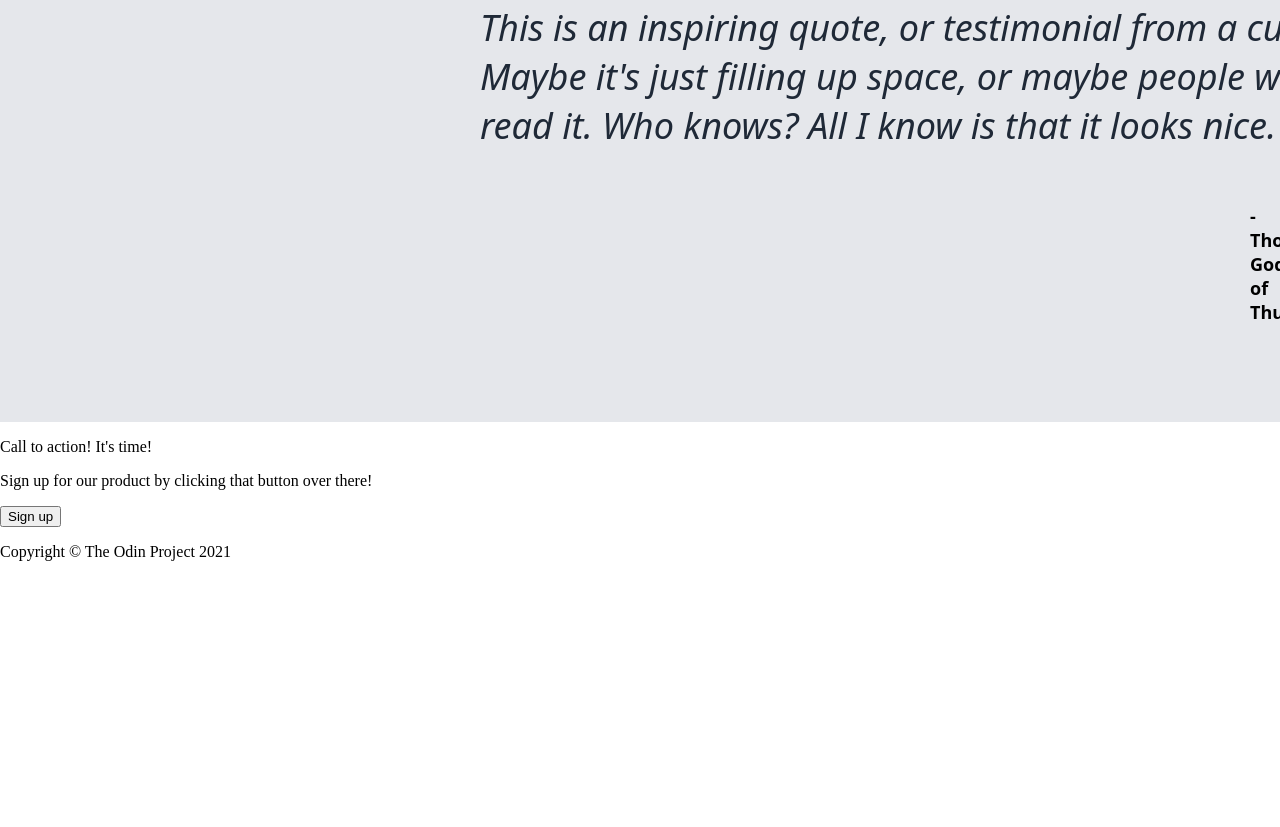
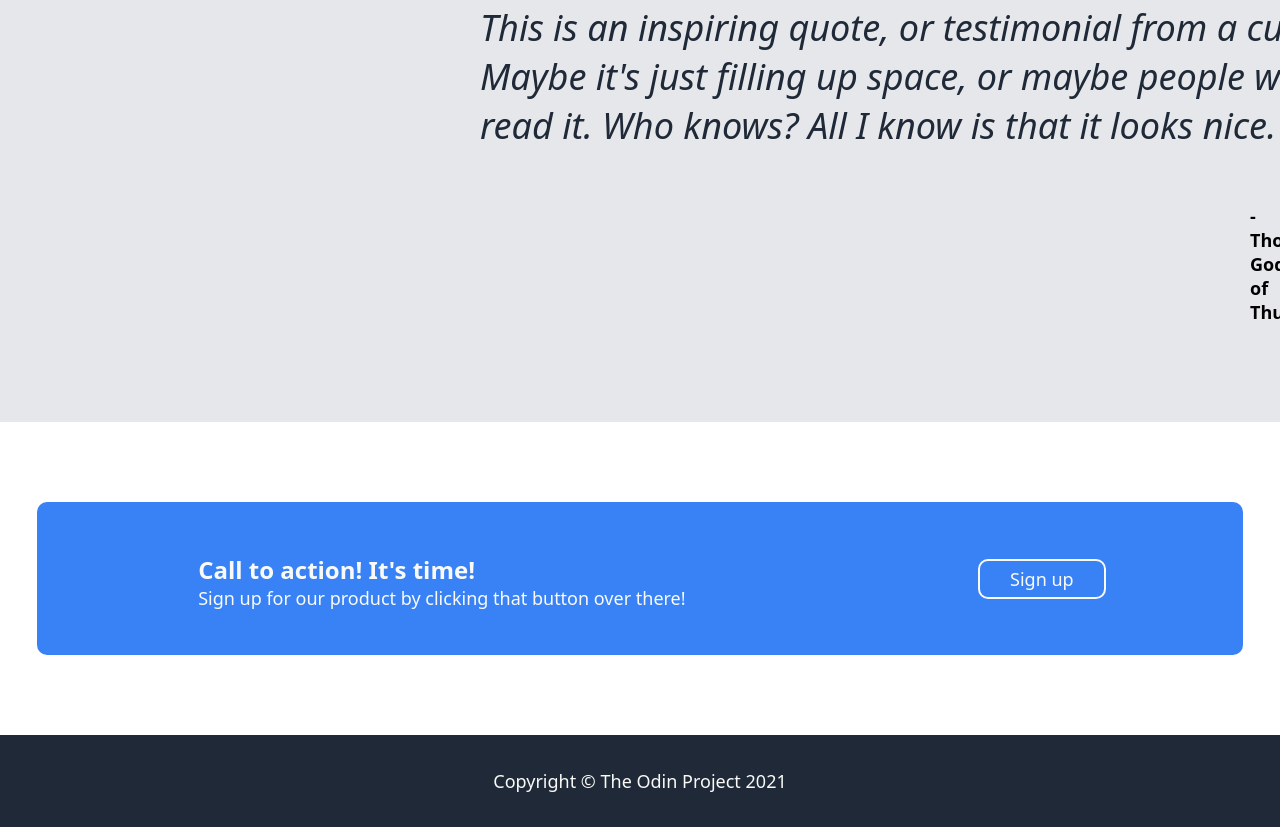
Before and after one commit to cats12345-arch/Landing-page, a plain HTML site: page index.html in a window 1280 px wide. Shown: the part 1195-2022 px from the top of the page. Before the commit the page ends 1772 px from the top, so only its background shows below. Drawn offline with Linux system fonts and the light colour scheme.

Commit message:
Final design

```diff
--- a/index.html
+++ b/index.html
@@ -49,12 +49,16 @@
             <p class="quoteTitle">-Thor, God of Thunder</p>
         </div>
         <div class="signUp">
-            <p>Call to action! It's time!</p>
-            <p>Sign up for our product by clicking that button over there!</p>
-            <button>Sign up</button>
+            <div class="signUpBlue">
+                <div class="leftText">
+                    <p class="signUpMain">Call to action! It's time!</p>
+                    <p class="signUpSecondary">Sign up for our product by clicking that button over there!</p>
+                </div>
+                <button class="signUpButton">Sign up</button>
+            </div>
         </div>
         <div class="footer">
-            <p>Copyright © The Odin Project 2021</p>
+            <p class="footerText">Copyright © The Odin Project 2021</p>
         </div>
     </body>
 </html>
--- a/style.css
+++ b/style.css
@@ -140,3 +140,63 @@ body {
     font-family: system-ui, -apple-system, BlinkMacSystemFont, 'Segoe UI', Roboto, Oxygen, Ubuntu, Cantarell, 'Open Sans', 'Helvetica Neue', sans-serif;
     font-size: 18px;
 }
+
+.signUp {
+    display: flex;
+    justify-content: center;
+    padding-top: 80px;
+    padding-bottom: 80px;
+}
+
+.signUpBlue {
+    background-color: #3882f6;
+    width: 1200px;
+    display: flex;
+    border: 3px solid #3882f6;
+    border-radius: 10px;
+    display: flex;
+    justify-content: space-around;
+    align-items: center;
+}
+
+.signUpMain {
+    font-size: 24px;
+    font-family: system-ui, -apple-system, BlinkMacSystemFont, 'Segoe UI', Roboto, Oxygen, Ubuntu, Cantarell, 'Open Sans', 'Helvetica Neue', sans-serif;
+    color: #f9faf8;
+    font-weight: 900;
+    margin-bottom: 0;
+}
+
+.signUpSecondary {
+    font-size: 18px;
+    font-family: system-ui, -apple-system, BlinkMacSystemFont, 'Segoe UI', Roboto, Oxygen, Ubuntu, Cantarell, 'Open Sans', 'Helvetica Neue', sans-serif;
+    color: #f9faf8;
+    margin-top: 0;
+}
+
+.leftText{
+    padding: 24px;
+}
+
+.signUpButton {
+    background-color: #3882f6;
+    color: #f9faf8;
+    border: 2px solid #f9faf8;
+    border-radius: 10px;
+    height: 40px;
+    width: 128px;
+    font-size: 18px;
+    font-family: system-ui, -apple-system, BlinkMacSystemFont, 'Segoe UI', Roboto, Oxygen, Ubuntu, Cantarell, 'Open Sans', 'Helvetica Neue', sans-serif;
+}
+
+.footer {
+    background-color: #1f2937;
+    text-align: center;
+    font-size: 18px;
+    font-family: system-ui, -apple-system, BlinkMacSystemFont, 'Segoe UI', Roboto, Oxygen, Ubuntu, Cantarell, 'Open Sans', 'Helvetica Neue', sans-serif;
+    color: #f9faf8;
+}
+
+.footerText {
+    padding: 16px;
+}
```
